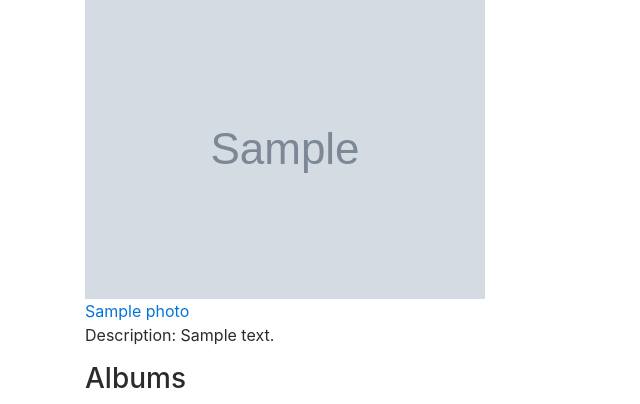
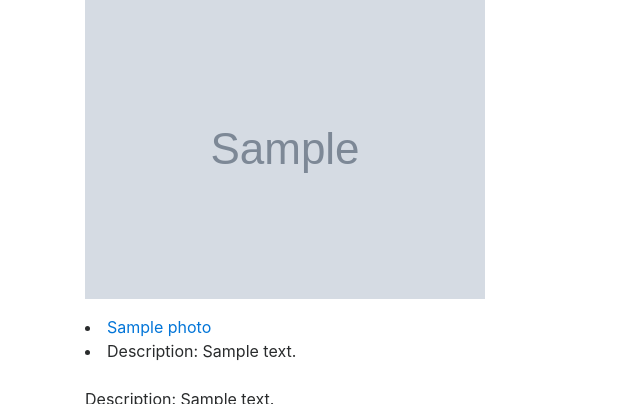
Before and after one commit to JSchatzman/django-imager, a Django app: a page that uses imagersite/imager_profile/templates/profile.html in a window 1280 px wide. Shown: the part 900-1304 px from the top of the page, without its empty margins (0-640 px from the left). Run offline with Django 3.2, Linux system fonts and the light colour scheme; tables that the repository leaves empty hold one stand-in row (values such as "Sample post"); grey boxes marked "Sample" are stand-in pictures; some libraries are stand-ins or nearby versions.

Commit message:
reformatted lots of stuf

```diff
--- a/imagersite/imager_images/templates/imager_images/all_photos.html
+++ b/imagersite/imager_images/templates/imager_images/all_photos.html
@@ -3,9 +3,9 @@
 {% block body %}
 <ul>
     {% for photo in photos %}
-    <li><img src="{{ photo.photo.url }}" style="max-width: 80%"></li>
-    <li><a href="{% url 'photo' pk=photo.pk %}">{{ photo.title }}</a></li>
-    <li>{{ photo.description }}</li>
+    <img src="{{ photo.photo.url }}" style="max-width: 70%">
+    <li>Title: <a href="{% url 'photo' pk=photo.pk %}">{{ photo.title }}</a></li>
+    <li>Description: {{ photo.description }}</li>
     {% endfor %}
 </ul>
 {% endblock %}
--- a/imagersite/imager_images/templates/imager_images/photo_id.html
+++ b/imagersite/imager_images/templates/imager_images/photo_id.html
@@ -5,7 +5,7 @@
     {% if error %}
     <h3>{{ error }}</h3>
     {% else %}
-    <li><img src="{{ photo.photo.url }}" style="max-width: 80%"></li>
+    <li><img src="{{ photo.photo.url }}" style="max-width: 70%"></li>
     <br>
     Title: {{ photo.title }}
     <br>
--- a/imagersite/imager_profile/templates/profile.html
+++ b/imagersite/imager_profile/templates/profile.html
@@ -35,20 +35,19 @@
 {% if user == user_profile.user %}
     <p><b>Private:</b> {{ data.photo_published }}<p>
     {% for photo in data.private_photos %}
-        <img src="{{ photo.photo.url }}" style="max-width: 80%">
+        <img src="{{ photo.photo.url }}" style="max-width: 70%">
+        <li><a href="{% url 'photo' pk=photo.pk %}">{{ photo.title }}</a></li>
+        <li>Description: {{ photo.description }}</li>
         <br>
-        <a href="{% url 'photo' pk=photo.pk %}">{{ photo.title }}</a>
-        <br>
-        Description: {{ photo.description }}
     {% endfor %}
 {% endif %}
 
 
 <p><b>Public:</b> {{ data.photo_published }}<p>
     {% for photo in data.public_photos %}
-        <img src="{{ photo.photo.url }}" style="max-width: 80%">
-        <br>
-        <a href="{% url 'photo' pk=photo.pk %}">{{ photo.title }}</a>
+        <img src="{{ photo.photo.url }}" style="max-width: 70%">
+        <li><a href="{% url 'photo' pk=photo.pk %}">{{ photo.title }}</a></li>
+        <li>Description: {{ photo.description }}</li>
         <br>
         Description: {{ photo.description }}
     {% endfor %}
```
Also changed, not shown: imagersite/imager_images/templates/imager_images/all_albums.html (+4 -3 lines).
